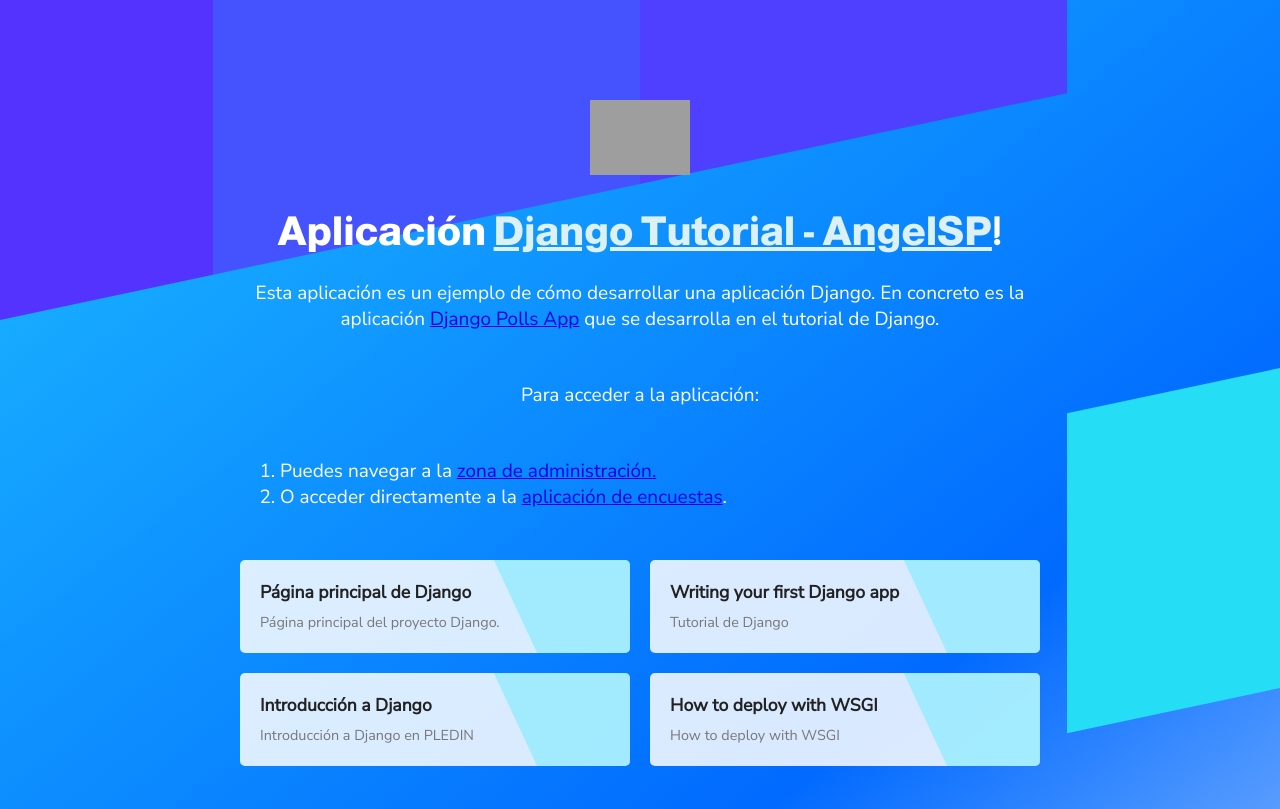
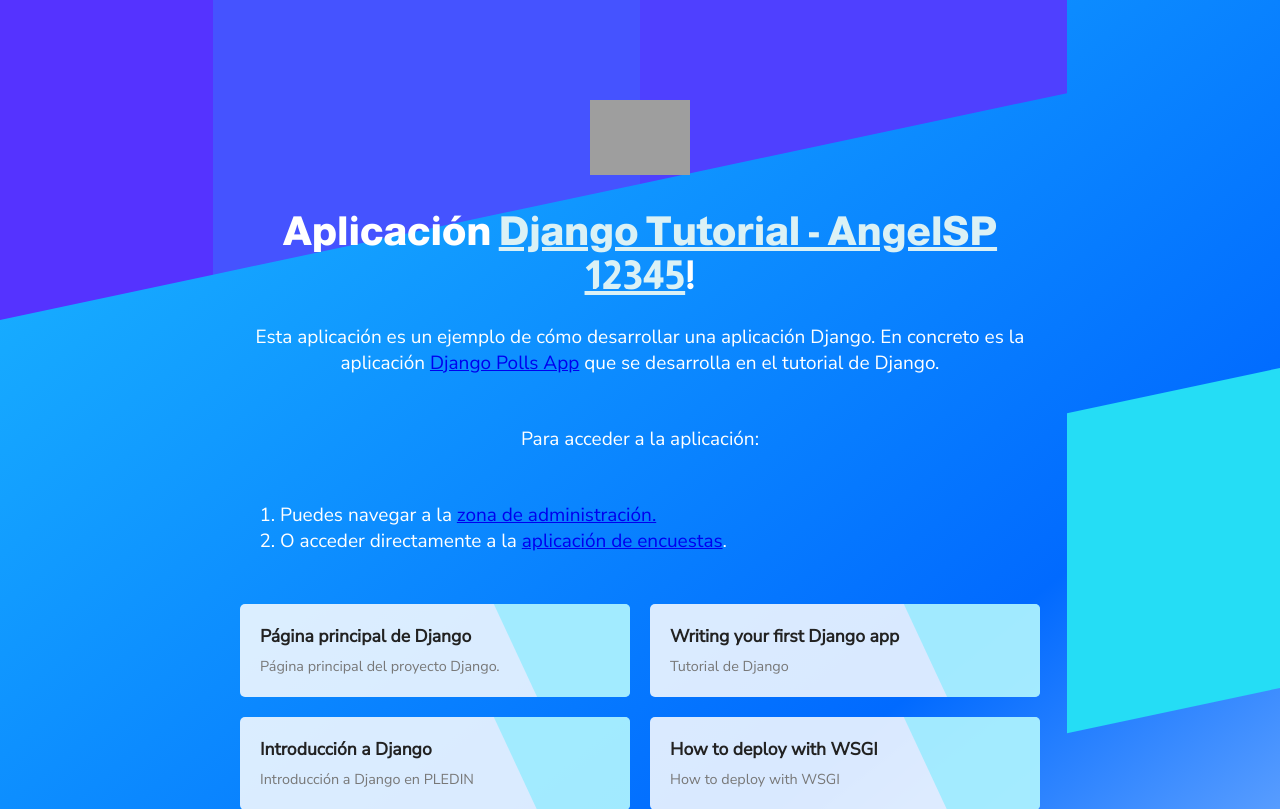
Before and after one commit to angelsuarez1612/djangotutorial_docker, a Django app: page / in a window 1280 px wide. Shown: the top 809 px of the page. Run offline with Django 3.2, Linux system fonts and the light colour scheme; grey boxes are pictures that could not be loaded.

Commit message:
ultima prueba

```diff
--- a/polls/templates/index.html
+++ b/polls/templates/index.html
@@ -14,7 +14,7 @@
   <div class="container">
     <div class="content">
       <img src="https://dit.gonzalonazareno.org/gestiona/static/img/iesgn.jpg" alt="DigitalOcean Logo" width="100" />
-      <h1>Aplicación <a href="https://www.djangoproject.com/">Django Tutorial - AngelSP</a>!</h1>
+      <h1>Aplicación <a href="https://www.djangoproject.com/">Django Tutorial - AngelSP 12345</a>!</h1>
 
       <p>
         Esta aplicación es un ejemplo de cómo desarrollar una aplicación Django. En concreto es la aplicación <a
```
